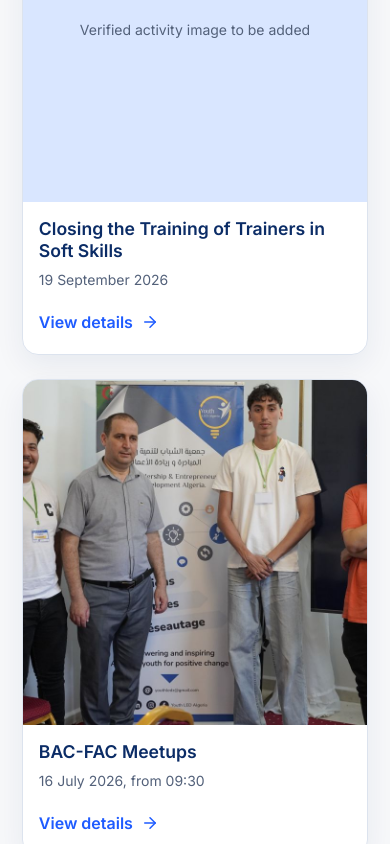
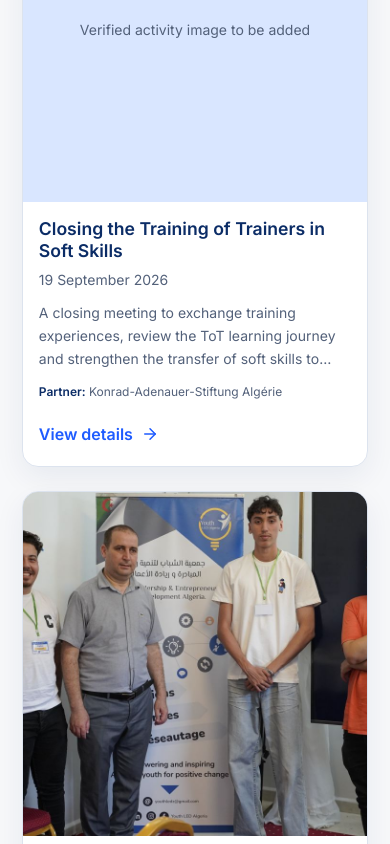
Before and after one commit to Mohamed27wadi3/Youth-LED-web-site, a React (Vite) app: page / in a window 390 px wide. Shown: the part 11156-12000 px from the top of the page. Built offline with nearby package versions, Linux system fonts and the light colour scheme; the HTML template or start-up script is replaced by a standard one.

Commit message:
Improve event card previews and image dialog

```diff
--- a/src/home.tsx
+++ b/src/home.tsx
@@ -518,7 +518,7 @@ export function ProjectsShowcase() {
       <div className="wrap">
         <Reveal><Eyebrow>{t('SELECTED ACTIVITIES', 'أنشطة مختارة')}</Eyebrow></Reveal>
         <h2 className="t-h2 mt-6 max-w-[16ch] text-ink"><MaskLines lines={[t('REAL EVENTS,', 'فعاليات حقيقية،'), t('REAL SKILLS.', 'مهارات حقيقية.')]} /></h2>
-        <div className="mt-14 grid gap-6 sm:grid-cols-2 lg:grid-cols-4">
+        <div className="mt-14 grid gap-6 sm:grid-cols-2 lg:grid-cols-3">
           {EVENTS.map((event, i) => <EventCard key={event.id} event={event} delay={i * 60} onOpen={() => setSelected(event)} />)}
         </div>
       </div>
@@ -538,6 +538,8 @@ export function EventCard({ event, delay = 0, onOpen }: { event: EventRecord; de
         <div className="flex flex-1 flex-col p-4 sm:p-5">
           {event.title ? <h3 className="text-[1.1rem] font-semibold leading-[1.25] text-ink">{t(event.title.en, event.title.ar)}</h3> : <p className="text-sm font-semibold text-tx2">{t('Event details to be added', 'ستُضاف تفاصيل النشاط')}</p>}
           {event.date && <p className="mt-2 text-sm text-tx2">{t(event.date.en, event.date.ar)}</p>}
+          {event.summary && <p className="mt-3 line-clamp-3 text-sm leading-relaxed text-tx2">{t(event.summary.en, event.summary.ar)}</p>}
+          {event.partner && <p className="mt-3 line-clamp-2 text-xs leading-relaxed text-tx2"><strong className="text-ink">{t('Partner:', 'الشريك:')}</strong> {t(event.partner.en, event.partner.ar)}</p>}
           <span className="tlink mt-5 self-start text-brand">{t('View details', 'عرض التفاصيل')} <Arrow /></span>
         </div>
       </article>
@@ -560,8 +562,8 @@ export function EventDetailsDialog({ event, onClose }: { event: EventRecord; onC
     <div className="fixed inset-0 z-[120] grid place-items-center bg-[#06152f]/70 p-4 backdrop-blur-sm" role="presentation" onMouseDown={(mouseEvent) => mouseEvent.target === mouseEvent.currentTarget && onClose()}>
       <article role="dialog" aria-modal="true" aria-label={title} className="relative max-h-[92svh] w-full max-w-3xl overflow-y-auto rounded-2xl bg-surface shadow-2xl">
         <button type="button" onClick={onClose} aria-label={t('Close event details', 'إغلاق تفاصيل الفعالية')} className="absolute end-4 top-4 z-10 grid h-11 w-11 place-items-center rounded-full bg-white/90 text-ink shadow-md"><X size={20} /></button>
-        <div className="relative aspect-[16/8] overflow-hidden bg-tint">
-          {images.length ? <Img src={images[imageIndex]} alt={title} /> : <div className="grid h-full place-items-center px-6 text-center text-sm text-tx2">{t('Verified event image to be added', 'ستُضاف صورة الفعالية الموثقة')}</div>}
+        <div className="relative aspect-[4/3] overflow-hidden bg-[#e9eef8]">
+          {images.length ? <Img src={images[imageIndex]} alt={title} className="object-contain" /> : <div className="grid h-full place-items-center px-6 text-center text-sm text-tx2">{t('Verified event image to be added', 'ستُضاف صورة الفعالية الموثقة')}</div>}
           {images.length > 1 && <>
             <button type="button" onClick={() => setImageIndex((index) => (index - 1 + images.length) % images.length)} aria-label={t('Previous image', 'الصورة السابقة')} className="absolute start-4 top-1/2 grid h-11 w-11 -translate-y-1/2 place-items-center rounded-full bg-white/90 text-ink shadow"><ChevronLeft size={20} /></button>
             <button type="button" onClick={() => setImageIndex((index) => (index + 1) % images.length)} aria-label={t('Next image', 'الصورة التالية')} className="absolute end-4 top-1/2 grid h-11 w-11 -translate-y-1/2 place-items-center rounded-full bg-white/90 text-ink shadow"><ChevronRight size={20} /></button>
```
